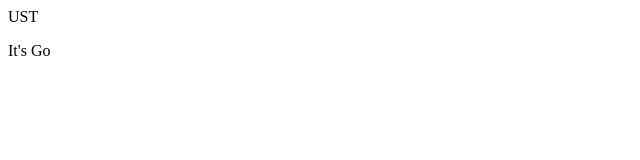
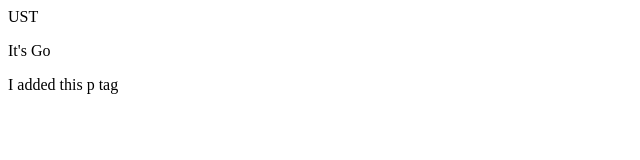
Before and after one commit to MANOEJKR/UST_Git, a plain HTML site: page index.html in a window 1280 px wide. Shown: the whole page, without its empty margins (0-640 px from the left). Drawn offline with Linux system fonts and the light colour scheme.

Commit message:
first commit

```diff
--- a/index.html
+++ b/index.html
@@ -3,5 +3,6 @@
     <head> UST </head>
     <body>
         <p>It's Go</p>
+        <p>I added this p tag </p>
     </body>
 </html>
```
